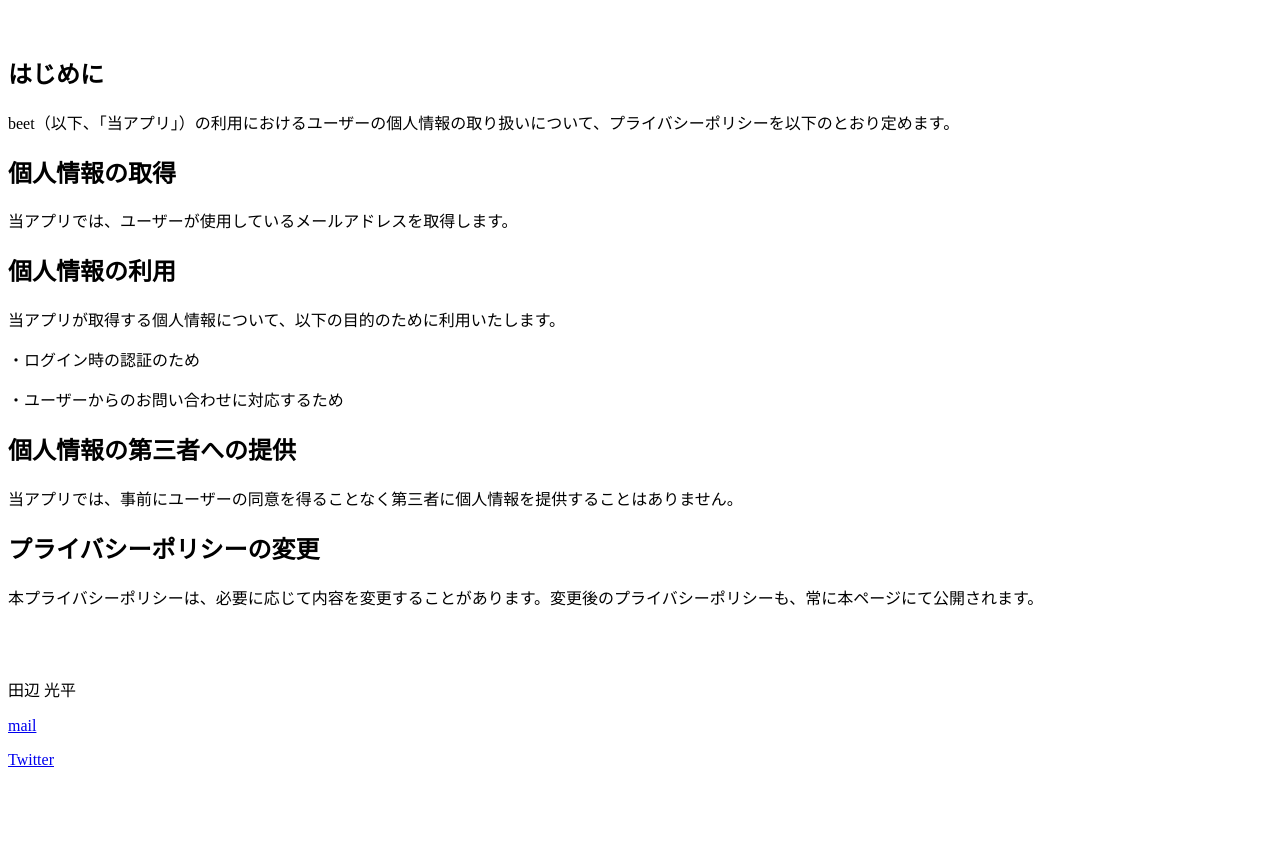
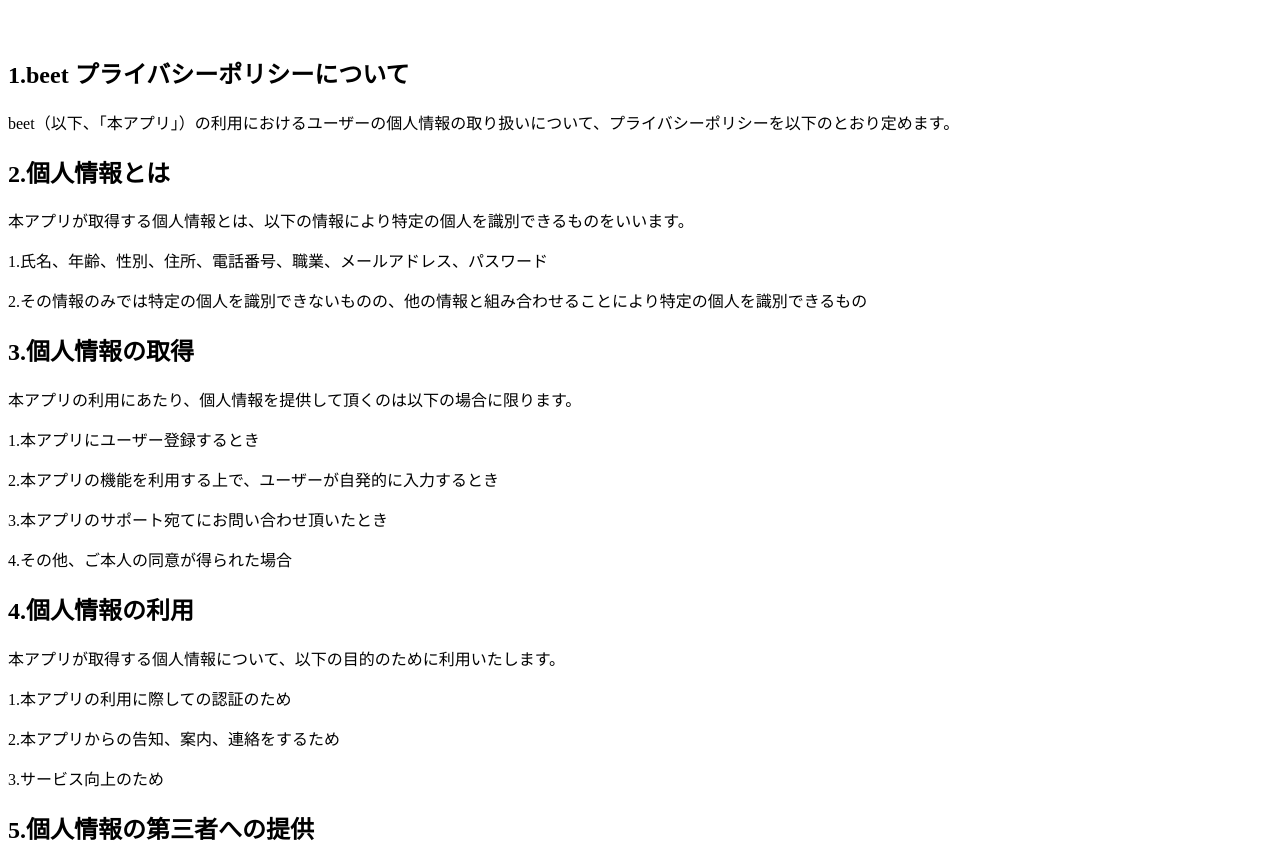
Before and after one commit to beetana/beet-privacy-policy, a plain HTML site: page index.html in a window 1280 px wide. Shown: the part 58-920 px from the top of the page. Before the commit the page ends 843 px from the top, so only its background shows below. Drawn offline with Linux system fonts and the light colour scheme.

Commit message:
Update index.html

```diff
--- a/index.html
+++ b/index.html
@@ -3,33 +3,43 @@
   <head>
     <meta charset="utf-8">
     <meta name="viewport" content="width=device-width">
-    <title>beetプライバシーポリシー</title>
+    <title>beet</title>
   </head>
   <body>
     <center>
       <h2>beet プライバシーポリシー</h2>
     </center>
     <br>
-      <h2>はじめに</h2>
-        <p>beet（以下、「当アプリ」）の利用におけるユーザーの個人情報の取り扱いについて、プライバシーポリシーを以下のとおり定めます。</p>
-      <h2>個人情報の取得</h2>
-        <p>当アプリでは、ユーザーが使用しているメールアドレスを取得します。</p>
-      <h2>個人情報の利用</h2>
-        <p>当アプリが取得する個人情報について、以下の目的のために利用いたします。</p>
-          <p>・ログイン時の認証のため</p>
-          <p>・ユーザーからのお問い合わせに対応するため</p>
-      <h2>個人情報の第三者への提供</h2>
-        <p>当アプリでは、事前にユーザーの同意を得ることなく第三者に個人情報を提供することはありません。</p>
-      <h2>プライバシーポリシーの変更</h2>
+      <h2>1.beet プライバシーポリシーについて</h2>
+        <p>beet（以下、「本アプリ」）の利用におけるユーザーの個人情報の取り扱いについて、プライバシーポリシーを以下のとおり定めます。</p>
+      <h2>2.個人情報とは</h2>
+        <p>本アプリが取得する個人情報とは、以下の情報により特定の個人を識別できるものをいいます。</p>
+        <p>1.氏名、年齢、性別、住所、電話番号、職業、メールアドレス、パスワード</p>
+        <p>2.その情報のみでは特定の個人を識別できないものの、他の情報と組み合わせることにより特定の個人を識別できるもの</p>
+      <h2>3.個人情報の取得</h2>
+        <p>本アプリの利用にあたり、個人情報を提供して頂くのは以下の場合に限ります。</p>
+        <p>1.本アプリにユーザー登録するとき</p>
+        <p>2.本アプリの機能を利用する上で、ユーザーが自発的に入力するとき</p>
+        <p>3.本アプリのサポート宛てにお問い合わせ頂いたとき</p>
+        <p>4.その他、ご本人の同意が得られた場合</p>
+      <h2>4.個人情報の利用</h2>
+        <p>本アプリが取得する個人情報について、以下の目的のために利用いたします。</p>
+          <p>1.本アプリの利用に際しての認証のため</p>
+          <p>2.本アプリからの告知、案内、連絡をするため</p>
+          <p>3.サービス向上のため</p>
+      <h2>5.個人情報の第三者への提供</h2>
+        <p>本アプリでは、事前にユーザーの同意を得ることなく第三者に個人情報を提供することはありません。但し、法令に基づいて開示が必要であると運営者が判断した場合はこの限りではありません。</p>
+      <h2>6.プライバシーポリシーの改定</h2>
         <p>本プライバシーポリシーは、必要に応じて内容を変更することがあります。変更後のプライバシーポリシーも、常に本ページにて公開されます。</p>
-        <br>
-        <br>
+      <h2>7.お問い合わせ</h2>
         <p>田辺 光平</p>
         <p>
-          <a href="mailto:beetana22beetana&#64;gmail.com">mail</a>
+          メールアドレス <a href="mailto:beetana22beetana&#64;gmail.com">beetana22beetana@gmail.com</a>
         </p>
         <p>
-          <a href="http://twitter.com/beetana2beetana">Twitter</a>
+          ツイッター <a href="http://twitter.com/beetana2beetana">@beetana2beetana</a>
         </p>
+      <br>
+      <div align="right">2021年1月24日 制定</div>
   </body>
 </html>
```
